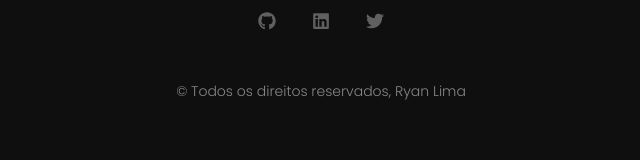
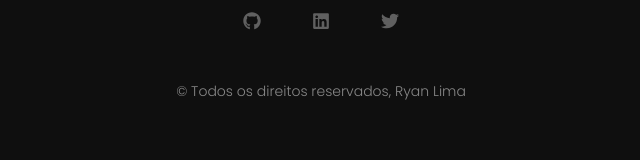
Before and after one commit to ryansldev/old-personal-website, a Next.js app: page /components/Networks in a window 1280 px wide. Shown: the top 160 px of the page, without its empty margins (319-959 px from the left). Built offline with nearby package versions, Linux system fonts and the light colour scheme.

Commit message:
style: adjustment on networks max width

```diff
--- a/pages/components/Networks/styles.module.css
+++ b/pages/components/Networks/styles.module.css
@@ -10,7 +10,7 @@
   align-items: center;
   width: 100%;
 
-  max-width: 150px;
+  max-width: 180px;
 }
 
 .networks a {
```
